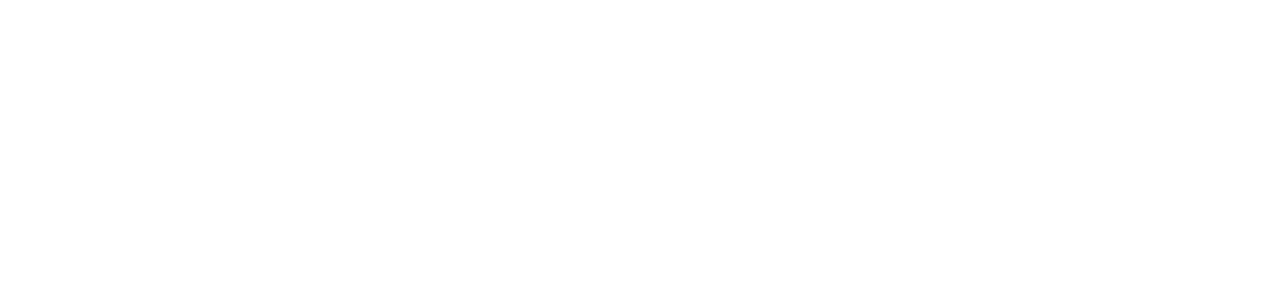
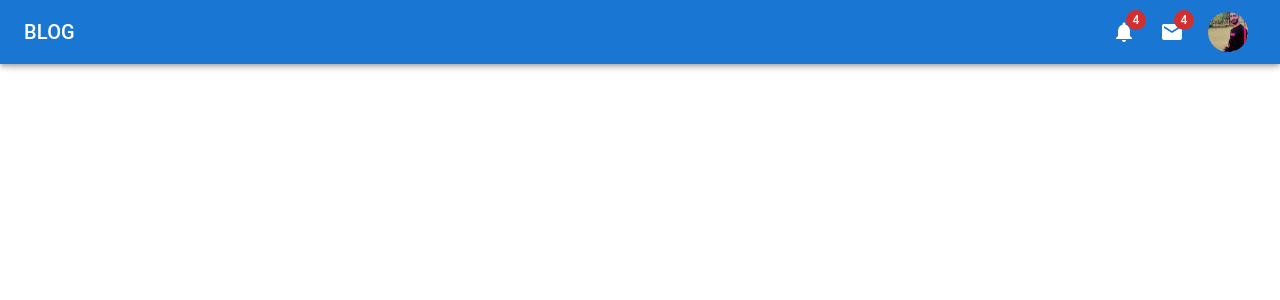
Before and after one commit to HafizHammad123/Mern_Stack_Course_Final_Project, a React (Create React App) app in the folder Front_End/my-app/: page /MyBlogs in a window 1280 px wide. Before the commit this address had no page. Shown: the top 300 px of the page. Built offline with nearby package versions, Linux system fonts and the light colour scheme.

Commit message:
Update On Night

```diff
--- a/Front_End/my-app/src/App.js
+++ b/Front_End/my-app/src/App.js
@@ -3,6 +3,11 @@
 import Blogs from "./Website_Pages/Blogs";
 import Contactus from "./Website_Pages/Contact";
 import PostDetail from "./Website_Components/PostDetail";
+import Dashboard from "./Web_App_Pages/Dashboard";
+import MyBlogs from "./Web_App_Pages/MyBlogs";
+import Comments from "./Web_App_Pages/Comments";
+import Help from "./Web_App_Pages/Help.Jsx";
+import MyProfile from "./Web_App_Pages/MyProfile";
 import {BrowserRouter,Routes,Route} from 'react-router-dom'
 import { useState } from "react";
 
@@ -17,6 +22,11 @@
     <Route path="/Blogs" element={<Blogs single_post={updateinfo}/>}/>
     <Route path="/Contact_us" element={<Contactus/>}/>
     <Route path="/Post_Detail" element={<PostDetail single_post_info={single_post_info}/>}/>
+    <Route path="/Dashboard" element={<Dashboard/>}/>
+    <Route path="/MyBlogs" element={<MyBlogs/>}/>
+    <Route path="/MyProfile" element={<MyProfile/>}/>
+    <Route path="/Comments" element={<Comments/>}/>
+    <Route path="/Help_Desk" element={<Help/>}/>
     {/* </Route> */}
      </Routes>
   </BrowserRouter>
--- /dev/null
+++ b/Front_End/my-app/src/Web_App_Components/Footer_WebApp.jsx
@@ -0,0 +1,6 @@
+import React from "react";
+export default function FooterWebApp()
+{
+    return<>
+    </>
+}
--- /dev/null
+++ b/Front_End/my-app/src/Web_App_Components/Header_WebApp.jsx
@@ -0,0 +1,58 @@
+import React, { useState } from "react";
+import { AppBar, Toolbar, Typography, Box, Badge, Avatar, Menu, MenuItem } from '@mui/material'
+import NotificationsIcon from '@mui/icons-material/Notifications';
+import EmailIcon from '@mui/icons-material/Email';
+import UserPic from '../Web_App_Components/Images/hammad.jpeg'
+export default function HeaderWebApp() {
+    const [Open, SetOpen] = useState(false)
+    const OpenProfile = () => {
+        if (!Open) {
+            SetOpen(true)
+        }
+        else {
+            SetOpen(false)
+        }
+
+    }
+    return <>
+        <AppBar >
+            <Toolbar>
+                <Box flex={1}>
+                    <Typography variant="h6" textTransform={"uppercase"}>Blog</Typography>
+                </Box>
+
+                <Box flex={1} fontFamily={"Arial"} display={"flex"} justifyContent={"flex-end"} columnGap={3} alignItems={"center"}>
+                    <Badge badgeContent={4} color="error" sx={{ cursor: "pointer" }}>
+                        <NotificationsIcon />
+                    </Badge>
+                    <Badge badgeContent={4} color="error" sx={{ cursor: "pointer" }}>
+                        <EmailIcon></EmailIcon>
+                    </Badge>
+                    <Box display={"flex"} gap={1} alignItems={"center"}>
+                        <Avatar src={UserPic} onClick={() => OpenProfile()} sx={{ cursor: "pointer" }} />
+                        <Box display={"flex"} alignItems={"center"}>
+
+                        </Box>
+                        {Open ? <Menu
+                            id="demo-positioned-menu"
+                            aria-labelledby="demo-positioned-button"
+
+                            open={Open}
+                            anchorOrigin={{
+                                vertical: 'top',
+                                horizontal: 'right',
+                            }}
+                        >
+                            <MenuItem >Profile</MenuItem>
+                            <MenuItem >My account</MenuItem>
+                            <MenuItem >Logout</MenuItem>
+                        </Menu> : null
+                        }
+
+                    </Box>
+                </Box>
+            </Toolbar>
+        </AppBar>
+
+    </>
+}
--- /dev/null
+++ b/Front_End/my-app/src/Web_App_Components/Side_Navbar.jsx
@@ -0,0 +1,6 @@
+import React from "react";
+export default function SideNavWebApp()
+{
+    return<>
+    </>
+}
--- /dev/null
+++ b/Front_End/my-app/src/Web_App_Pages/Comments.jsx
@@ -0,0 +1,14 @@
+import React from "react";
+import HeaderWebApp from "../Web_App_Components/Header_WebApp";
+import SideNavWebApp from "../Web_App_Components/Side_Navbar";
+import FooterWebApp from "../Web_App_Components/Footer_WebApp";
+import { Stack } from '@mui/material'
+export default function Comments() {
+    return <>
+        <HeaderWebApp></HeaderWebApp>
+        <Stack>
+            <SideNavWebApp></SideNavWebApp>
+        </Stack>
+        <FooterWebApp></FooterWebApp>
+    </>
+}
--- /dev/null
+++ b/Front_End/my-app/src/Web_App_Pages/Dashboard.jsx
@@ -0,0 +1,15 @@
+import React from "react";
+import HeaderWebApp from "../Web_App_Components/Header_WebApp";
+import SideNavWebApp from "../Web_App_Components/Side_Navbar";
+import FooterWebApp from "../Web_App_Components/Footer_WebApp";
+import {Stack} from '@mui/material'
+export default function Dashboard()
+{
+    return<>
+    <HeaderWebApp></HeaderWebApp>
+    <Stack>
+    <SideNavWebApp></SideNavWebApp>
+    </Stack>
+    <FooterWebApp></FooterWebApp>
+    </>
+}
--- /dev/null
+++ b/Front_End/my-app/src/Web_App_Pages/Help.Jsx
@@ -0,0 +1,14 @@
+import React from "react";
+import HeaderWebApp from "../Web_App_Components/Header_WebApp";
+import SideNavWebApp from "../Web_App_Components/Side_Navbar";
+import FooterWebApp from "../Web_App_Components/Footer_WebApp";
+import { Stack } from '@mui/material'
+export default function Help() {
+    return <>
+        <HeaderWebApp></HeaderWebApp>
+        <Stack>
+            <SideNavWebApp></SideNavWebApp>
+        </Stack>
+        <FooterWebApp></FooterWebApp>
+    </>
+}
--- /dev/null
+++ b/Front_End/my-app/src/Web_App_Pages/MyBlogs.jsx
@@ -0,0 +1,15 @@
+import React from "react";
+import HeaderWebApp from "../Web_App_Components/Header_WebApp";
+import SideNavWebApp from "../Web_App_Components/Side_Navbar";
+import FooterWebApp from "../Web_App_Components/Footer_WebApp";
+import {Stack} from '@mui/material'
+export default function MyBlogs()
+{
+    return<>
+        <HeaderWebApp></HeaderWebApp>
+    <Stack>
+    <SideNavWebApp></SideNavWebApp>
+    </Stack>
+    <FooterWebApp></FooterWebApp>
+    </>
+}
--- /dev/null
+++ b/Front_End/my-app/src/Web_App_Pages/MyProfile.jsx
@@ -0,0 +1,14 @@
+import React from "react";
+import HeaderWebApp from "../Web_App_Components/Header_WebApp";
+import SideNavWebApp from "../Web_App_Components/Side_Navbar";
+import FooterWebApp from "../Web_App_Components/Footer_WebApp";
+import { Stack } from '@mui/material'
+export default function MyProfile() {
+    return <>
+        <HeaderWebApp></HeaderWebApp>
+        <Stack>
+            <SideNavWebApp></SideNavWebApp>
+        </Stack>
+        <FooterWebApp></FooterWebApp>
+    </>
+}
--- a/Front_End/my-app/src/Website_Components/Header.jsx
+++ b/Front_End/my-app/src/Website_Components/Header.jsx
@@ -16,7 +16,7 @@
         <Stack  position={"fixed"} width={"100%"} zIndex={1} borderColor={"#ffffff45"}>
             <Stack p={1} flexDirection={"row"} sx={{ justifyContent: { md: "flex-start", xs: "space-between" }, backgroundColor: '#2324254f' }}>
 
-                <Box color="white" flex={3} display={"flex"} alignItems={"center"} fontFamily={"Raleway"}>Blogging</Box>
+                <Box color="white" flex={3} display={"flex"} alignItems={"center"} fontFamily={"Raleway"} textTransform={"uppercase"}>Blog</Box>
                 <Box display={"flex"} justifyContent={"center"} flex={4} sx={{
                     display: { md: 'flex', xs: 'none' }
                 }}>
```
Also changed, not shown: Front_End/my-app/src/Web_App_Components/Images/BloggingLogo.png (added), Front_End/my-app/src/Web_App_Components/Images/hammad.jpeg (added).
